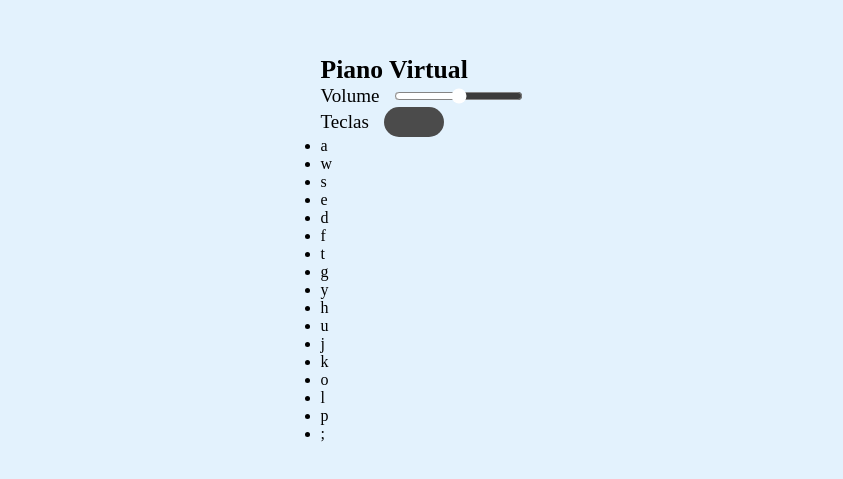
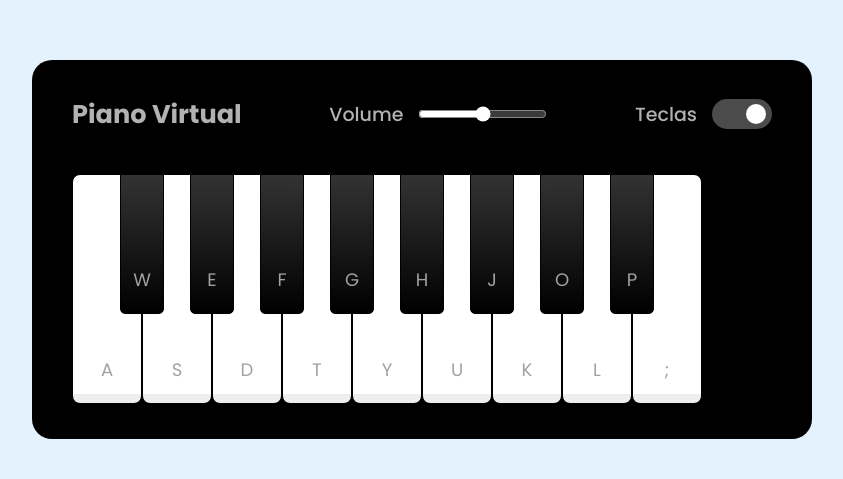
Before and after one commit to Felipexvv/Game-Simulador-de-Piano-DIO-Ri-Happy-Front-end-, a plain HTML site: page index.html in a window 1280 px wide. Shown: the part 151-630 px from the top of the page, without its empty margins (218-1061 px from the left). Drawn offline with Linux system fonts and the light colour scheme.

Commit message:
Atualizando codido css | estilizando telcas colocando fonts de estilização

```diff
--- a/index.html
+++ b/index.html
@@ -1,12 +1,21 @@
 <!DOCTYPE html>
 <html lang="pt-br">
+
 <head>
     <meta charset="UTF-8">
     <meta name="viewport" content="width=device-width, initial-scale=1.0">
+    <!-- Styles -->
     <link rel="stylesheet" href="./src/styles/reset.css">
     <link rel="stylesheet" href="./src/styles/main.css">
+    <!-- Fonts -->
+    <link rel="preconnect" href="https://fonts.googleapis.com">
+    <link rel="preconnect" href="https://fonts.gstatic.com" crossorigin>
+    <link
+        href="https://fonts.googleapis.com/css2?family=Poppins:ital,wght@0,100;0,200;0,300;0,400;0,500;0,600;0,700;0,800;0,900;1,100;1,200;1,300;1,400;1,500;1,600;1,700;1,800;1,900&display=swap"
+        rel="stylesheet">
     <title>Piano Simulator</title>
 </head>
+
 <body>
     <div class="container">
         <header>
@@ -19,7 +28,7 @@
             </div>
         </header>
 
-        <ul class="piano-key">
+        <ul class="piano-keys">
             <li class="key white"><span>a</span></li>
             <li class="key black"><span>w</span></li>
             <li class="key white"><span>s</span></li>
@@ -42,4 +51,5 @@
         <script src="./src/scripts/engine.js"></script>
     </div>
 </body>
+
 </html>
--- a/src/styles/main.css
+++ b/src/styles/main.css
@@ -4,12 +4,21 @@ body {
     justify-content: center;
     min-height: 100vh;
     background-color: #e3f2fd;
+    color: #fff;
 }
 
-.comtainer {
+.container {
     width: 780px;
     border-radius: 20px;
     padding: 35px 40px;
+    background-color: black;
+}
+
+.container header {
+    color: #b2b2b2;
+    display: flex;
+    align-items: center;
+    justify-content: space-between;
 }
 
 header h2 {
@@ -40,3 +49,73 @@ header .column span {
     cursor: pointer;
     position: relative;
 }
+
+.keys-check input::before {
+    height: 20px;
+    width: 20px;
+    content: "";
+    background-color: #8c8c8c;
+    top: 50%;
+    left: 0.3rem;
+    border-radius: inherit;
+    position: absolute;
+    transform: translateY(-50%);
+    transition: all 0.3s ease;
+}
+
+.keys-check input:checked::before {
+    left: 2.1rem;
+    background-color: #fff;
+}
+
+.piano-keys {
+    display: flex;
+    margin-top: 40px;
+}
+
+.piano-keys .key {
+    cursor: pointer;
+    list-style: none;
+    user-select: none;
+    color: #a2a2a2;
+    position: relative;
+    text-transform: uppercase;
+}
+
+.piano-keys .white {
+    border: 1px solid black;
+    border-radius: 8px;
+    width: 70px;
+    height: 230px;
+    background: linear-gradient(#fff 96% , #eee 4%);
+
+}
+
+.piano-keys .black {
+    border: 1px solid black;
+    border-radius: 0 0 5px 5px;
+    z-index: 2;
+    margin: 0 -22px 0 -22px;
+    width: 44px;
+    height: 140px;
+    background: linear-gradient(#333 , #000);
+
+}
+
+.piano-keys span {
+    position: absolute;
+    bottom: 20px;
+    width: 100%;
+    text-align: center;
+    font-size: 1.13rem;
+}
+
+.piano-keys .white:active {
+    box-shadow: inset -5px 5px 10px rgba(0, 0, 0, 0.2);
+    background: linear-gradient(to bottom #fff 0%, #eee 100%);
+}
+
+.piano-keys .black:active {
+    box-shadow: inset -5px 5px 20px rgba(255, 255, 255, 0.1);
+    background: linear-gradient(to bottom #000, #434343);
+}
--- a/src/styles/reset.css
+++ b/src/styles/reset.css
@@ -3,4 +3,5 @@
     padding: 0;
     box-sizing: border-box;
     outline: none;
+    font-family: "Poppins", sans-serif;
 }
```
